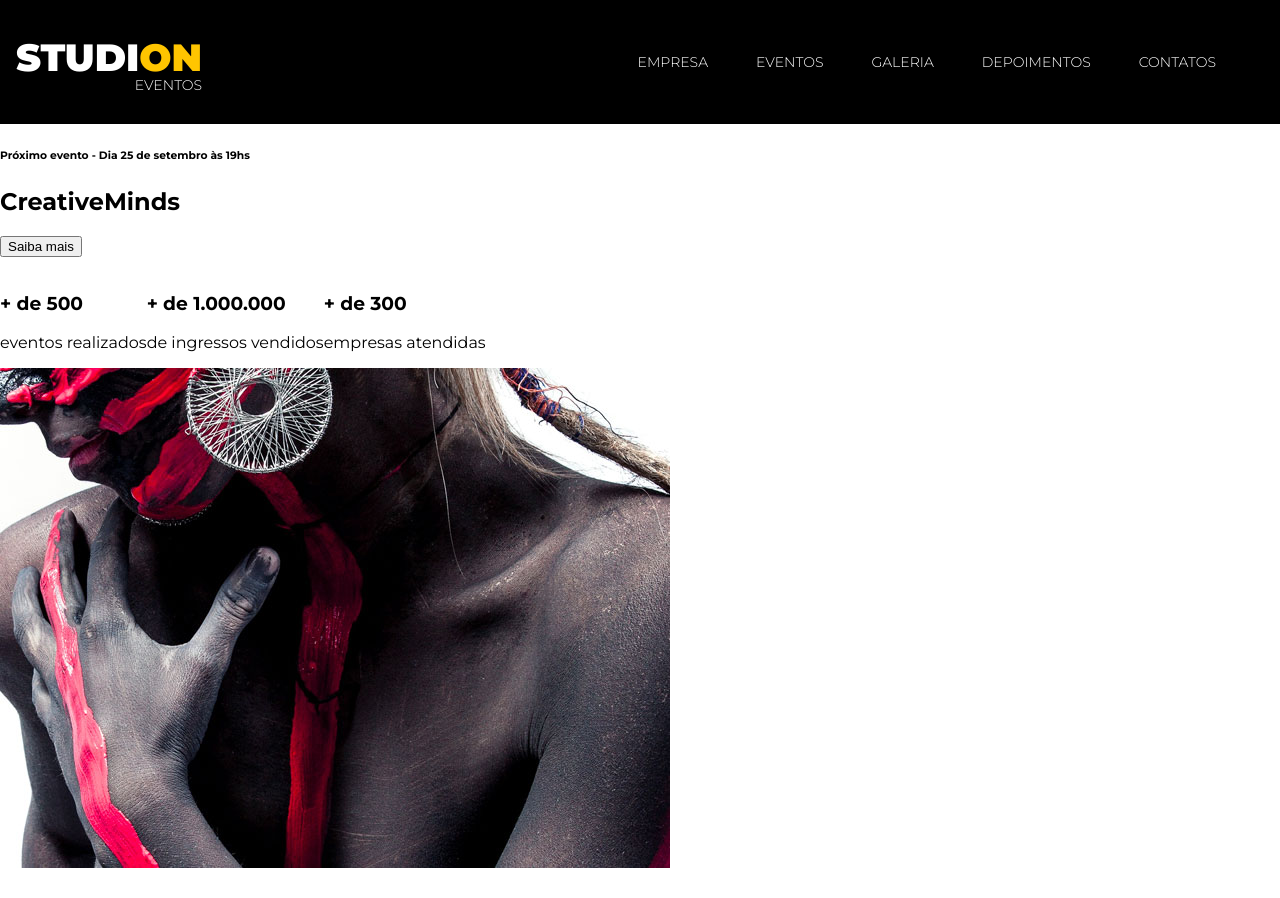
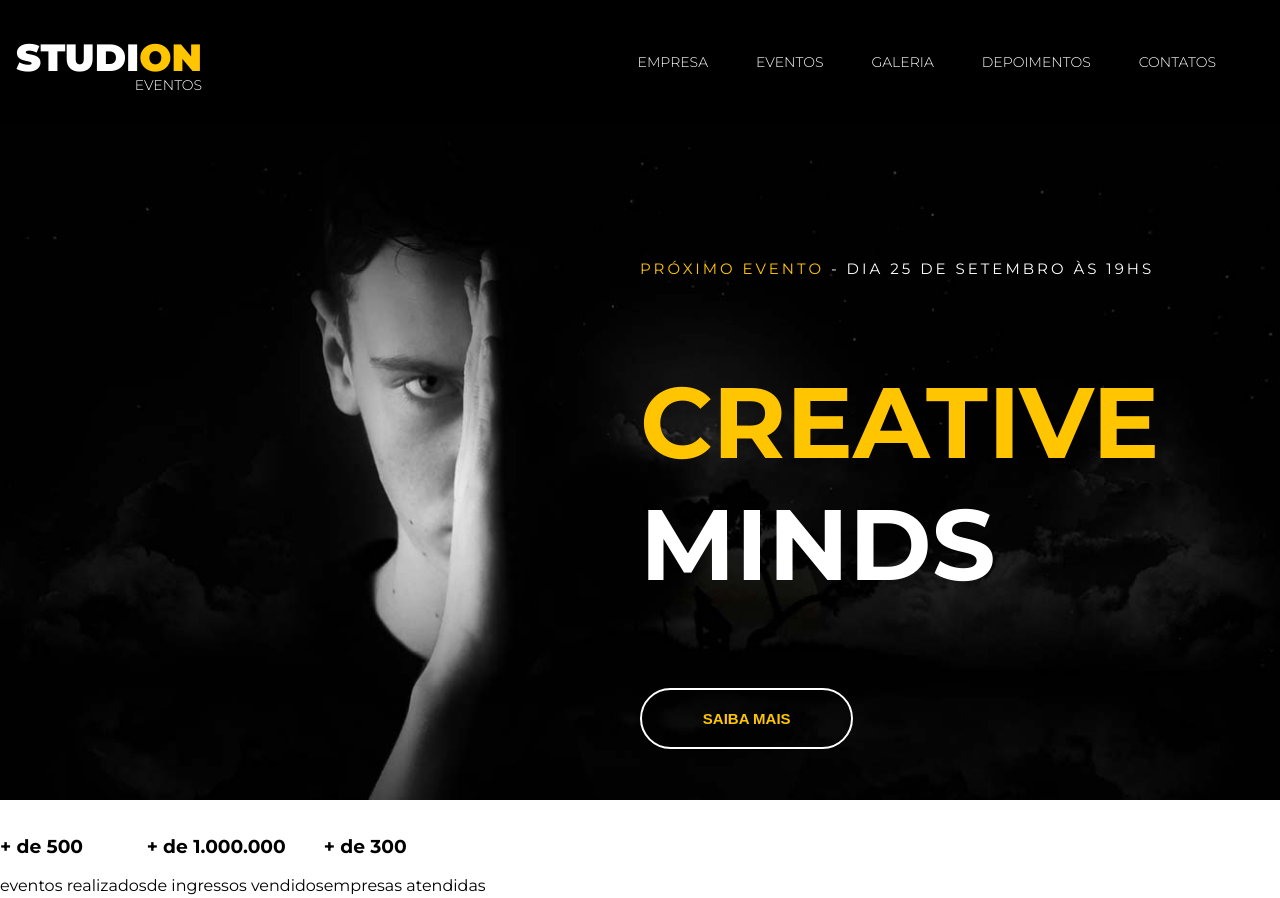
Before and after one commit to AlexandreBen/studion, a website: page src/index.html in a window 1280 px wide. Shown: the top 898 px of the page. Drawn offline with Linux system fonts and the light colour scheme.

Commit message:
feat(header): implemented header styles

```diff
--- a/src/index.html
+++ b/src/index.html
@@ -24,9 +24,15 @@
   <header>
     <div id="slider">
         <div class="slide">
-            <h6><span>Próximo evento</span> - Dia 25 de setembro às 19hs</h6>
-            <h2><span>Creative</span>Minds</h2>
-            <button>Saiba mais</button>
+            <img
+            class="slide__background-image"
+            src="./images/banner.jpg"
+            alt="studion banner">
+          <div class="slide__copy">
+            <h6><span class="copy--primary">Próximo evento</span> - Dia 25 de setembro às 19hs</h6>
+            <h2><span class="copy--primary">Creative</span> Minds</h2>
+            <button class="btn btn--slide">Saiba mais</button>
+          </div>
         </div>
     </div>
   </header>
--- a/src/style.css
+++ b/src/style.css
@@ -5,9 +5,10 @@
 }
 
 :root {
-    --color-primary: #ffc500;
     font-family: 'Montserrat', sans-serif;
     font-size: 16px;
+    --color-primary: #ffc500;
+    --default-paddimg: 1rem;
 }
 
 body {
@@ -32,6 +33,7 @@ ul {
 
     width: 100vw;
     height: 7.75rem;
+    z-index: 1;
 
     display: grid;
     grid-template-columns: 1fr 9fr;
@@ -79,3 +81,67 @@ ul {
 .copy--primary {
     color: var(--color-primary);
 }
+
+#slider  {
+   background-color: #000000;
+   color: #ffffff;
+}
+
+.slider h6 {
+    margin: 0;
+}
+
+.slide {
+    height: calc(100vh - 7.75rem);
+    position: relative;
+}
+
+.slide__background-image {
+    width: 100%;
+    height: 100%;
+    object-fit: cover;
+    object-position: center;
+}
+
+.slide__copy {
+    position: absolute;
+    left: 50vw;
+    top:6.25rem;
+}
+
+.slide__copy h6 {
+    font-size: .9375rem;
+    font-weight: 400;
+    letter-spacing: .1875rem;
+    text-transform: uppercase;
+}
+
+.slide__copy h2 {
+    font-size: 6.25rem;
+    text-transform: uppercase;
+}
+
+.slide__copy h2 span {
+    display: block;
+}
+
+.btn {
+    min-height: 3.125rem;
+    border: .125rem solid #fff;
+    background: unset;
+    padding: 1.25rem 3.8rem;
+    border-radius: 50px;
+    color: var(--color-primary);
+    font-size: .9375rem;
+    font-weight: 700;
+    text-transform: uppercase;
+    transition: 0.5s all ease;
+}
+
+.btn:hover,
+.btn:active,
+.btn:focus {
+    background: var(--color-primary);
+    border: var(--color-primary);
+    color: #ffffff;
+}
```
